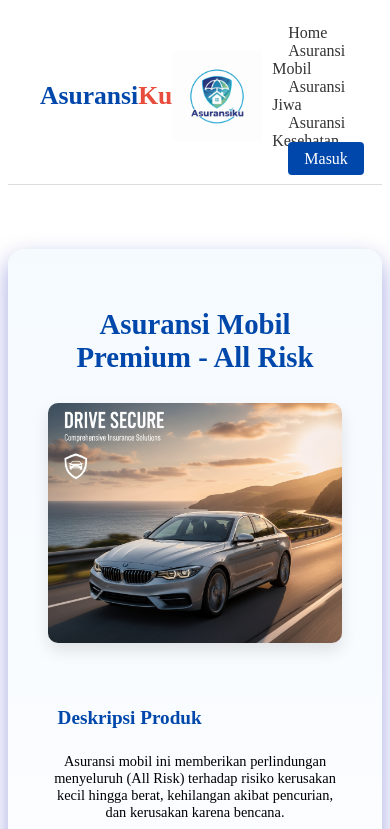
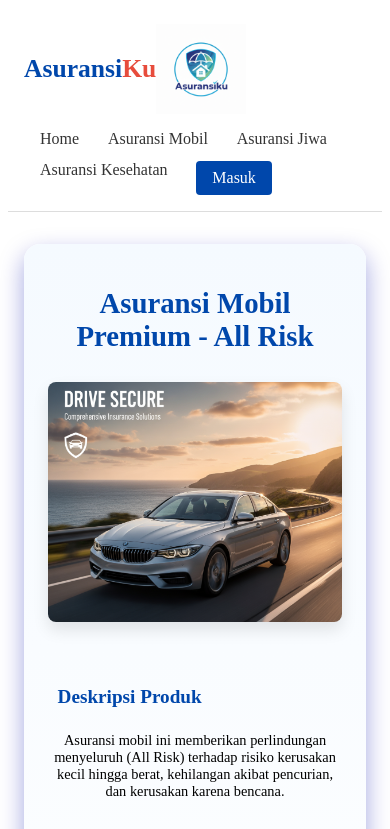
Before and after one commit to MuhKurniaSaputra0196/Kuis1_Frontend_535240196, a plain HTML site: page mobil.html in a window 390 px wide. Shown: the top 829 px of the page. Drawn offline with Linux system fonts and the light colour scheme.

Commit message:
style.css

```diff
--- a/style.css
+++ b/style.css
@@ -423,3 +423,45 @@ footer .copyright {
   margin-left: 1rem;
   object-fit: contain;
 }
+
+@media (max-width: 768px) {
+  .navbar {
+    flex-direction: column;
+    align-items: flex-start;
+    gap: 1rem;
+    padding: 1rem;
+  }
+
+  nav {
+    display: flex;
+    flex-wrap: wrap;
+    gap: 0.8rem;
+  }
+
+  .detail-container {
+    padding: 1.5rem;
+    margin: 2rem 1rem;
+  }
+
+  .detail-img {
+    max-height: none;
+    border-radius: 8px;
+  }
+
+  .fitur-grid {
+    grid-template-columns: 1fr;
+  }
+
+  .footer-container {
+    flex-direction: column;
+    gap: 2rem;
+  }
+
+  .app-download img {
+    width: 100px;
+  }
+
+  .footer-section {
+    padding: 0 0.5rem;
+  }
+}
```
